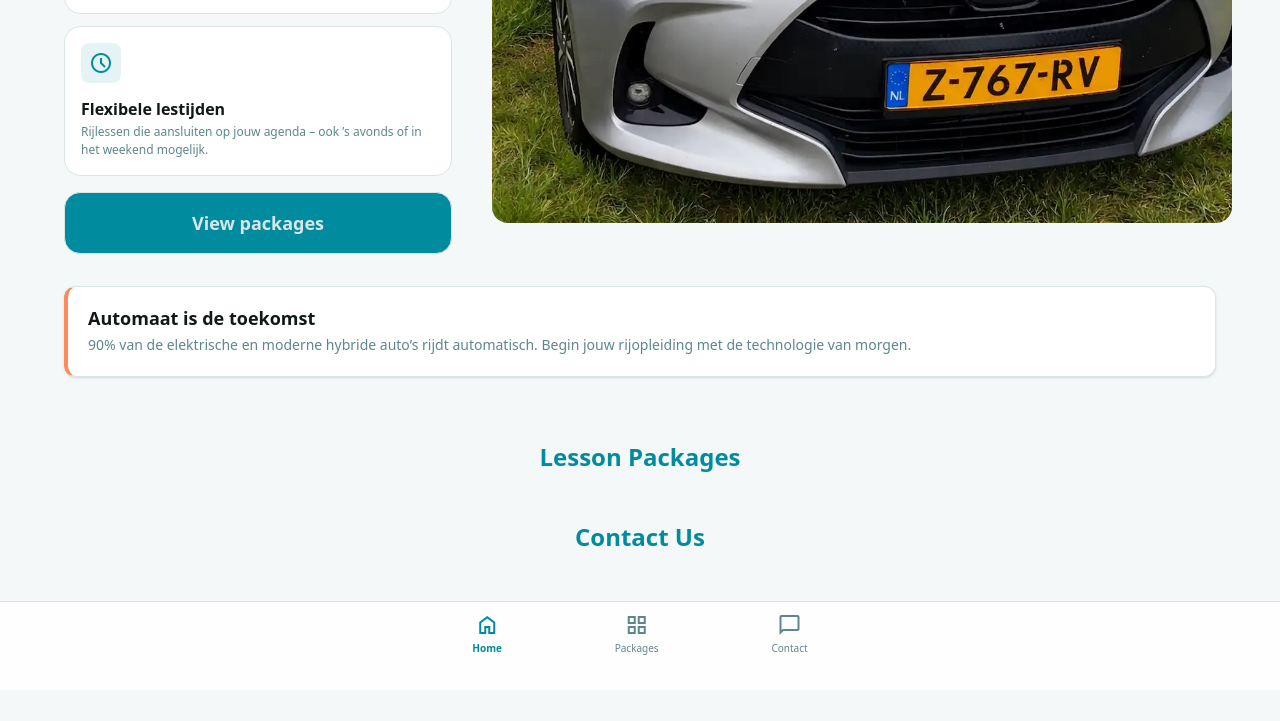
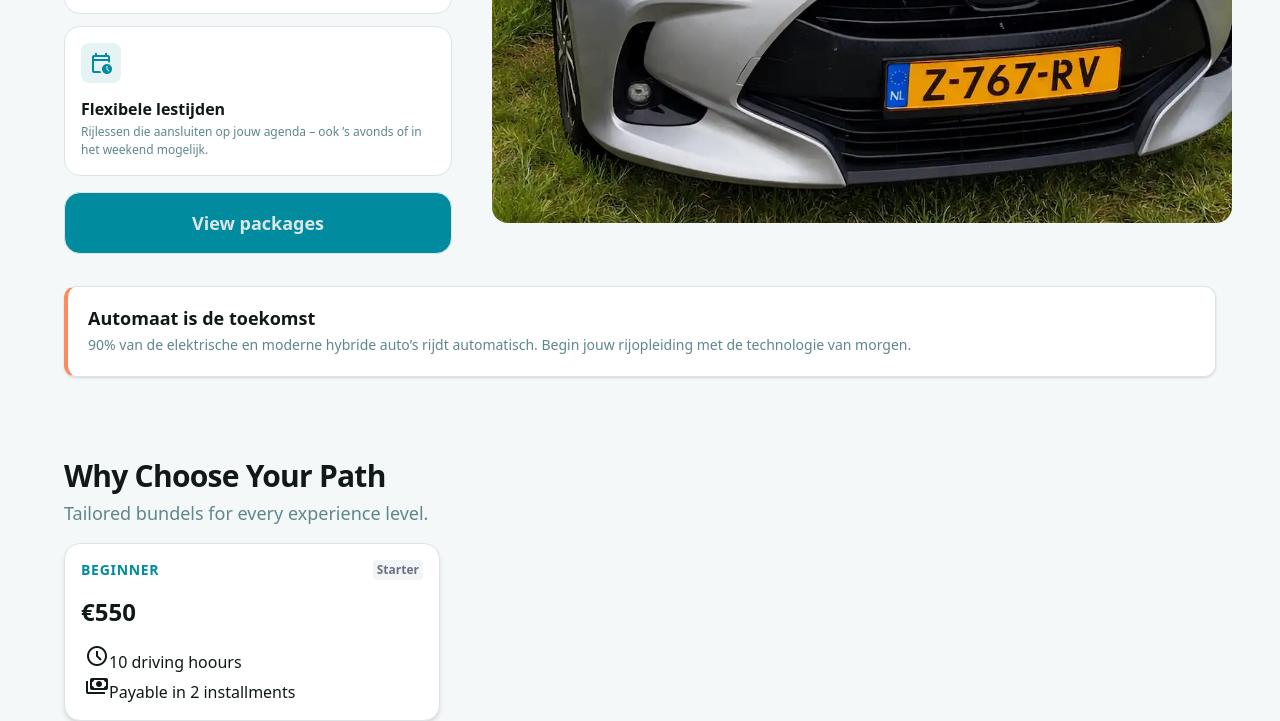
Before and after one commit to samulikn/driving-school-moen, a website: page index.html in a window 1280 px wide. Shown: the part 582-1303 px from the top of the page. Drawn offline with nearby package versions, Linux system fonts and the light colour scheme.

Commit message:
changed icon

```diff
--- a/index.html
+++ b/index.html
@@ -33,14 +33,16 @@
 
     <main class="mx-auto flex flex-col sm:p-12">
         <section id="home" class="flex flex-col gap-6 lg:flex-row-reverse">
-            <div class="px-8 py-10 flex flex-col-reverse justify-center gap-6 bg-cover bg-center bg-no-repeat bg-[url('../../src/assets/images/school_car_667.webp')]
+            <div
+                class="px-8 py-10 flex flex-col-reverse justify-center gap-6 bg-cover bg-center bg-no-repeat bg-[url('../../src/assets/images/school_car_667.webp')]
                             sm:bg-[url('../../src/assets/images/school_car_768.webp')] lg:bg-[url('../../src/assets/images/school_car_1024.webp')]
                             sm:rounded-xl lg:rounded-2xl overflow-hidden min-h-105 sm:h-172 sm:pl-16 lg:w-5/8 shrink-0">
                 <div data-i18n="home.specialization"
                     class="bg-orange text-white text-sm font-bold uppercase px-2 py-1 rounded w-fit sm:text-lg">
                     Automatic Specialization
                 </div>
-                <h1 data-i18n="home.title" class="sm:max-w-3/4 text-white text-4xl font-black leading-[1.1] sm:text-5xl">
+                <h1 data-i18n="home.title"
+                    class="sm:max-w-3/4 text-white text-4xl font-black leading-[1.1] sm:text-5xl">
                     Master the Road with Moen
                 </h1>
             </div>
@@ -84,7 +86,7 @@
                     <article class="flex flex-col gap-4 rounded-xl border border-light-grey bg-white p-4 transition-all hover:border-cayan/50
                                 lg:rounded-2xl">
                         <div class="text-cayan bg-cayan/10 w-10 h-10 rounded-lg flex items-center justify-center">
-                            <span class="material-symbols-outlined">schedule</span>
+                            <span class="material-symbols-outlined">calendar_clock</span>
                         </div>
                         <div class="flex flex-col gap-1">
                             <h3 data-i18n="home.time" class="text-dark-grey text-base font-bold leading-tight">Flexible
@@ -115,9 +117,29 @@
             </div>
         </div>
 
-        <section id="lessons" class="mt-12">
-            <h2 class="text-center text-2xl font-bold text-cayan">Lesson Packages</h2>
-            <!-- <img src="src/assets/images/school_car_1024.webp" alt=""> -->
+        <section id="lessons" class="mt-12 px-4">
+            <div class="pt-4">
+                <h2 data-i18n="package.title"
+                    class="text-dark-grey text-2xl font-bold leading-tight tracking-tight sm:text-3xl">Why
+                    Choose Your Path
+                </h2>
+                <p data-i18n="lesson.description" class="text-wrap text-dark-blue text-sm mt-1 sm:text-lg">Tailored
+                    bundels for every experience level.</p>
+            </div>
+            <div class="grid grid-cols-1 py-4 sm:grid-cols-2 gap-3 lg:grid-cols-3">
+                <article class="flex flex-col gap-4 rounded-xl border border-light-grey bg-white p-4 transition-all hover:border-cayan/50
+                                shadow-md lg:rounded-2xl">
+                    <div class="flex justify-between">
+                        <h4 class="text-sm font-bold tracking-wider uppercase text-cayan">Beginner</h4>
+                        <span class="px-1 py-0.5 text-xs text-grey rounded bg-grey-100 font-bold">Starter</span>
+                    </div>
+                    <p class="font-bold text-dark-grey text-2xl">€550</p>
+                    <ul class="gap-2">
+                        <li class="pl-1"><span class="material-symbols-outlined">schedule</span>10 driving hoours</li>
+                        <li class="pl-1"><span class="material-symbols-outlined">payments</span>Payable in 2 installments</li>
+                    </ul>
+                </article>
+            </div>
         </section>
 
         <section id="contacts" class="mt-12">
--- a/src/css/input.css
+++ b/src/css/input.css
@@ -13,4 +13,6 @@
     --color-cayan: #008c9e;
     --color-orange: #FF8A5B;
     --color-dark-blue: #5e878d;
+    --color-grey: #6a7282;
+    --color-grey-100: #f3f4f6;
 }
```
Also changed, not shown: src/css/output.css.
